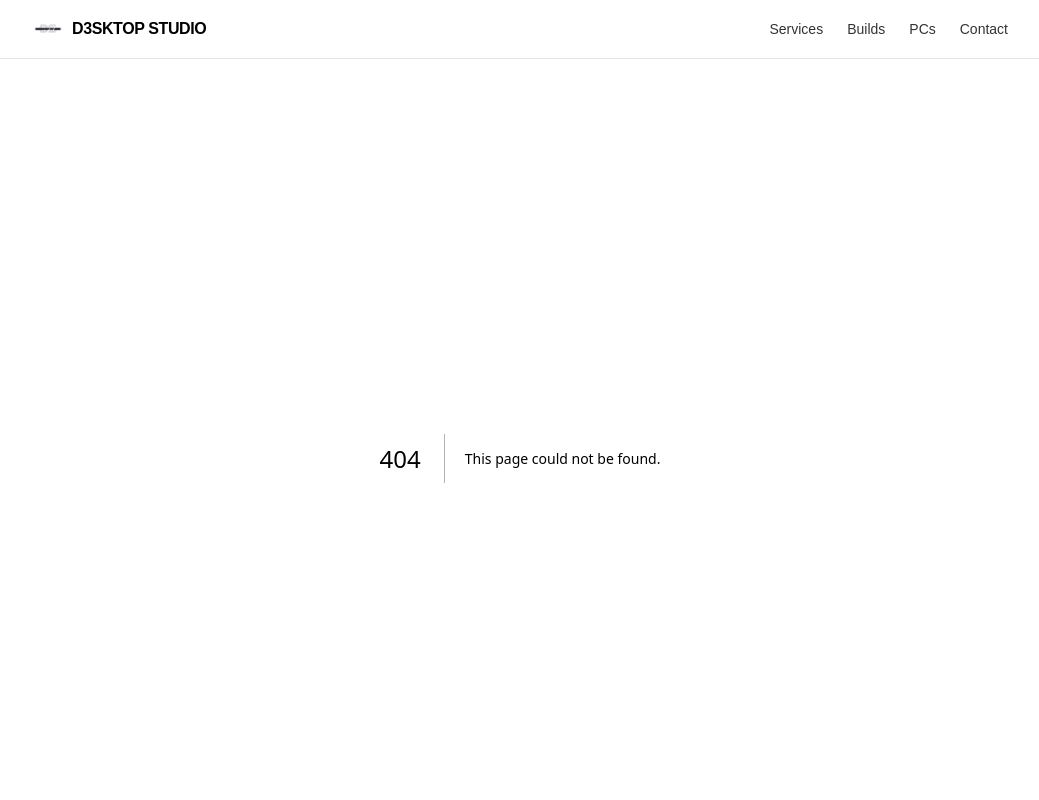
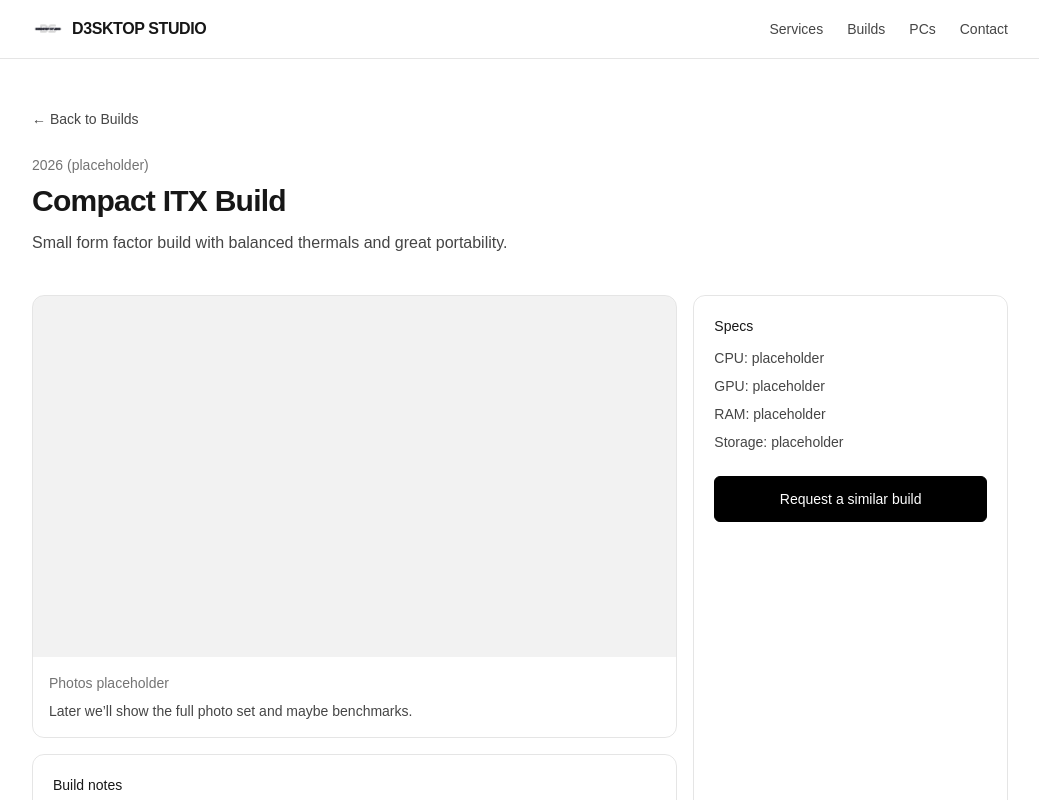
Before and after one commit to D3SKTOPSTUDIO/pc-builder-site, a Next.js app: page /builds/compact-itx in a window 1280 px wide. Before the commit this address had no page. Shown: the top 800 px of the page, without its empty margins (120-1159 px from the left). Built offline with nearby package versions, Linux system fonts and the light colour scheme.

Commit message:
Add dynamic build detail pages and Card component

```diff
--- /dev/null
+++ b/app/builds/[slug]/page.tsx
@@ -0,0 +1,108 @@
+import Link from "next/link";
+
+const BUILD_DATA: Record<
+  string,
+  {
+    title: string;
+    date: string;
+    summary: string;
+    specs: string[];
+    notes: string[];
+  }
+> = {
+  "rog-high-end": {
+    title: "ROG High-End Gaming Build",
+    date: "2026 (placeholder)",
+    summary: "High performance gaming build with clean cable management and tuned thermals.",
+    specs: ["CPU: placeholder", "GPU: placeholder", "RAM: placeholder", "Storage: placeholder"],
+    notes: ["Stress tested (placeholder)", "Fan curves tuned (placeholder)", "Windows setup (placeholder)"],
+  },
+  "white-theme-1440p": {
+    title: "White Theme 1440p Build",
+    date: "2026 (placeholder)",
+    summary: "Clean white aesthetic build focused on 1440p gaming and low noise.",
+    specs: ["CPU: placeholder", "GPU: placeholder", "RAM: placeholder", "Storage: placeholder"],
+    notes: ["Cable management (placeholder)", "Airflow optimized (placeholder)", "Temps checked (placeholder)"],
+  },
+  "compact-itx": {
+    title: "Compact ITX Build",
+    date: "2026 (placeholder)",
+    summary: "Small form factor build with balanced thermals and great portability.",
+    specs: ["CPU: placeholder", "GPU: placeholder", "RAM: placeholder", "Storage: placeholder"],
+    notes: ["SFF thermals tuning (placeholder)", "Noise balanced (placeholder)", "Stability tested (placeholder)"],
+  },
+};
+
+export default async function BuildDetailPage({
+  params,
+}: {
+  params: Promise<{ slug: string }>;
+}) {
+  const { slug } = await params;
+  const build = BUILD_DATA[slug];
+
+  if (!build) {
+    return (
+      <div className="py-12">
+        <h1 className="text-3xl font-semibold tracking-tight">Build not found</h1>
+        <p className="mt-3 opacity-80">This build page doesn’t exist.</p>
+        <Link href="/builds" className="mt-6 inline-block text-sm opacity-80 hover:opacity-100">
+          ← Back to Builds
+        </Link>
+      </div>
+    );
+  }
+
+  return (
+    <div className="py-12">
+      <Link href="/builds" className="text-sm opacity-80 hover:opacity-100">
+        ← Back to Builds
+      </Link>
+
+      <div className="mt-6">
+        <div className="text-sm opacity-60">{build.date}</div>
+        <h1 className="mt-2 text-3xl font-semibold tracking-tight">{build.title}</h1>
+        <p className="mt-3 max-w-2xl opacity-80">{build.summary}</p>
+      </div>
+
+      <div className="mt-10 grid gap-4 lg:grid-cols-3">
+        <div className="lg:col-span-2">
+          <div className="overflow-hidden rounded-xl border border-black/10">
+            <div className="aspect-video bg-black/5" />
+            <div className="p-4">
+              <div className="text-sm opacity-60">Photos placeholder</div>
+              <div className="mt-2 text-sm opacity-80">
+                Later we’ll show the full photo set and maybe benchmarks.
+              </div>
+            </div>
+          </div>
+
+          <div className="mt-4 rounded-xl border border-black/10 p-5">
+            <div className="text-sm font-medium">Build notes</div>
+            <ul className="mt-3 space-y-2 text-sm opacity-80">
+              {build.notes.map((n) => (
+                <li key={n}>• {n}</li>
+              ))}
+            </ul>
+          </div>
+        </div>
+
+        <aside className="rounded-xl border border-black/10 p-5">
+          <div className="text-sm font-medium">Specs</div>
+          <ul className="mt-3 space-y-2 text-sm opacity-80">
+            {build.specs.map((s) => (
+              <li key={s}>{s}</li>
+            ))}
+          </ul>
+
+          <Link
+            href="/contact"
+            className="mt-6 inline-flex w-full items-center justify-center rounded-md border border-black bg-black px-4 py-3 text-sm font-medium text-white hover:opacity-90"
+          >
+            Request a similar build
+          </Link>
+        </aside>
+      </div>
+    </div>
+  );
+}
--- a/app/builds/page.tsx
+++ b/app/builds/page.tsx
@@ -1,27 +1,31 @@
+import { Card } from "@/components/Card";
+
 export default function BuildsPage() {
+  const builds = [
+    { slug: "rog-high-end", title: "ROG High-End Gaming Build", subtitle: "Featured build" },
+    { slug: "white-theme-1440p", title: "White Theme 1440p Build", subtitle: "Clean aesthetic" },
+    { slug: "compact-itx", title: "Compact ITX Build", subtitle: "Small form factor" },
+  ] as const;
+
   return (
     <div className="py-12">
       <div className="flex flex-wrap items-end justify-between gap-4">
         <div>
           <h1 className="text-3xl font-semibold tracking-tight">Builds</h1>
           <p className="mt-3 max-w-2xl opacity-80">
-            A few examples of builds from D3SKTOP STUDIO. Photos and full specs coming soon.
+            A few examples of builds from D3SKTOP STUDIO. Click a build to view details.
           </p>
         </div>
       </div>
 
       <div className="mt-8 grid gap-4 sm:grid-cols-2 lg:grid-cols-3">
-        {Array.from({ length: 6 }).map((_, i) => (
-          <div key={i} className="overflow-hidden rounded-xl border border-black/10">
-            <div className="aspect-video bg-black/5" />
-            <div className="p-4">
-              <div className="text-sm opacity-60">Build #{i + 1}</div>
-              <div className="mt-2 font-medium">Title placeholder</div>
-              <div className="mt-1 text-sm opacity-80">
-                CPU • GPU • RAM • Storage
-              </div>
-            </div>
-          </div>
+        {builds.map((b) => (
+          <Card
+            key={b.slug}
+            title={b.title}
+            subtitle={b.subtitle}
+            href={`/builds/${b.slug}`}
+          />
         ))}
       </div>
     </div>
--- /dev/null
+++ b/components/Card.tsx
@@ -0,0 +1,38 @@
+import Link from "next/link";
+import type { ReactNode } from "react";
+
+export function Card({
+  title,
+  subtitle,
+  href,
+  children,
+}: {
+  title: string;
+  subtitle?: string;
+  href?: string;
+  children?: ReactNode;
+}) {
+  const content = (
+    <div className="overflow-hidden rounded-xl border border-black/10 hover:border-black/30">
+      <div className="aspect-video bg-black/5" />
+      <div className="p-4">
+        <div className="text-sm opacity-60">{subtitle ?? "Placeholder"}</div>
+        <div className="mt-2 font-medium">{title}</div>
+        {children ? (
+          <div className="mt-2 text-sm opacity-80">{children}</div>
+        ) : (
+          <div className="mt-2 text-sm opacity-80">CPU • GPU • RAM • Storage</div>
+        )}
+        {href ? <div className="mt-3 text-sm opacity-70">View details →</div> : null}
+      </div>
+    </div>
+  );
+
+  return href ? (
+    <Link href={href} className="block">
+      {content}
+    </Link>
+  ) : (
+    content
+  );
+}
```
